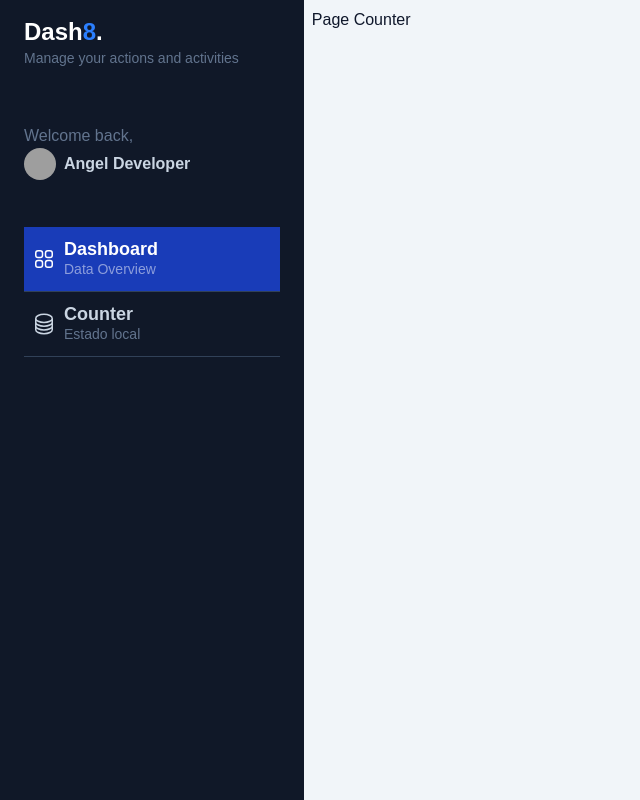
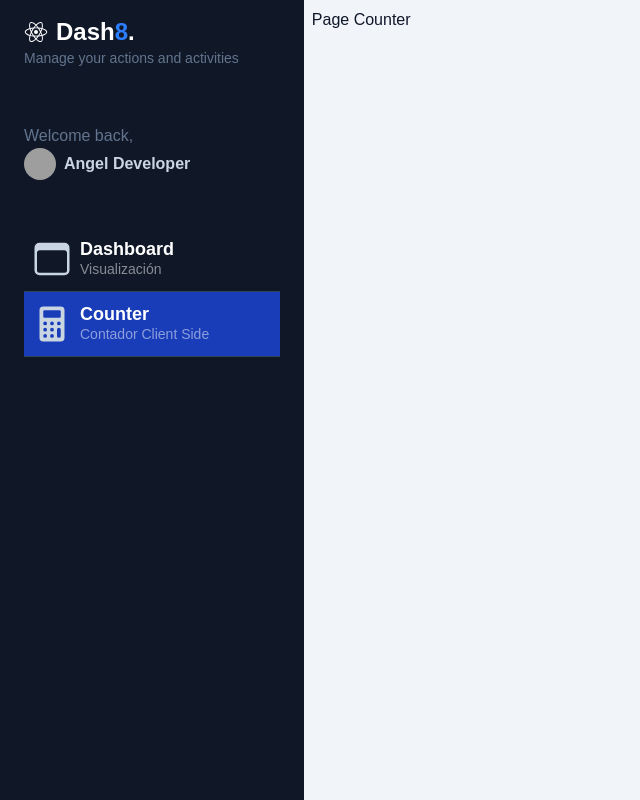
Before and after one commit to Next-Frameworks/02-my-dashboard, a Next.js app: page /dashboard/counter in a window 1280 px wide. Shown: the whole page, without its empty margins (0-640 px from the left). Built offline with nearby package versions, Linux system fonts and the light colour scheme; grey boxes are pictures that could not be loaded.

Commit message:
Iconos y rutas

```diff
--- a/package.json
+++ b/package.json
@@ -12,7 +12,8 @@
     "my-dashboard": "file:",
     "next": "15.3.2",
     "react": "^19.0.0",
-    "react-dom": "^19.0.0"
+    "react-dom": "^19.0.0",
+    "react-icons": "^5.5.0"
   },
   "devDependencies": {
     "@eslint/eslintrc": "^3",
--- a/src/app/components/Sidebar.tsx
+++ b/src/app/components/Sidebar.tsx
@@ -1,4 +1,21 @@
 import Image from 'next/image';
+import { IoBrowsersOutline, IoCalculator, IoLogoReact } from 'react-icons/io5';
+import { SidebarMenuItem } from './SidebarMenuItem';
+
+const menuItems = [
+  {
+    path: '/dashboard/main',
+    icon: <IoBrowsersOutline size={40} />,
+    title: 'Dashboard',
+    subTitle: 'Visualización'
+  },
+  {
+    path: '/dashboard/counter',
+    icon: <IoCalculator size={40} />,
+    title: 'Counter',
+    subTitle: 'Contador Client Side'
+  },
+];
 
 export const Sidebar = () => {
   return (
@@ -7,7 +24,11 @@
       className="bg-gray-900 min-h-screen z-10 text-slate-300 w-64 left-0 h-screen overflow-y-scroll">
 
       <div id="logo" className="my-4 px-6">
-        <h1 className="text-lg md:text-2xl font-bold text-white">Dash<span className="text-blue-500">8</span>.</h1>
+        <h1 className="flex items-center text-lg md:text-2xl font-bold text-white">
+          <IoLogoReact className='mr-2' />
+          <span> Dash</span>
+          <span className="text-blue-500">8</span>.
+        </h1>
         <p className="text-slate-500 text-sm">Manage your actions and activities</p>
       </div>
 
@@ -30,20 +51,15 @@
 
       <div id="nav" className="w-full px-6">
 
-        <a href="#" className="w-full px-2 inline-flex space-x-2 items-center border-b border-slate-700 py-3 bg-blue-800 hover:bg-white/5 transition ease-linear duration-150">
-          <div>
-            <svg xmlns="http://www.w3.org/2000/svg" fill="none" viewBox="0 0 24 24" strokeWidth="1.5" stroke="currentColor" className="w-6 h-6 text-white">
-              <path strokeLinecap="round" strokeLinejoin="round" d="M3.75 6A2.25 2.25 0 016 3.75h2.25A2.25 2.25 0 0110.5 6v2.25a2.25 2.25 0 01-2.25 2.25H6a2.25 2.25 0 01-2.25-2.25V6zM3.75 15.75A2.25 2.25 0 016 13.5h2.25a2.25 2.25 0 012.25 2.25V18a2.25 2.25 0 01-2.25 2.25H6A2.25 2.25 0 013.75 18v-2.25zM13.5 6a2.25 2.25 0 012.25-2.25H18A2.25 2.25 0 0120.25 6v2.25A2.25 2.25 0 0118 10.5h-2.25a2.25 2.25 0 01-2.25-2.25V6zM13.5 15.75a2.25 2.25 0 012.25-2.25H18a2.25 2.25 0 012.25 2.25V18A2.25 2.25 0 0118 20.25h-2.25A2.25 2.25 0 0113.5 18v-2.25z" />
-            </svg>
+        {
+          menuItems.map(item => (
+            <SidebarMenuItem
+              key={ item.path }
+              {...item} />
+          ))
+        }
 
-          </div>
-          <div className="flex flex-col">
-            <span className="text-lg font-bold leading-5 text-white">Dashboard</span>
-            <span className="text-sm text-white/50 hidden md:block">Data Overview</span>
-          </div>
-        </a>
-
-        <a href="#" className="w-full px-2 inline-flex space-x-2 items-center border-b border-slate-700 py-3 hover:bg-white/5 transition ease-linear duration-150">
+        {/* <a href="#" className="w-full px-2 inline-flex space-x-2 items-center border-b border-slate-700 py-3 hover:bg-white/5 transition ease-linear duration-150">
           <div>
             <svg xmlns="http://www.w3.org/2000/svg" fill="none" viewBox="0 0 24 24" strokeWidth="1.5" stroke="currentColor" className="w-6 h-6">
               <path strokeLinecap="round" strokeLinejoin="round" d="M20.25 6.375c0 2.278-3.694 4.125-8.25 4.125S3.75 8.653 3.75 6.375m16.5 0c0-2.278-3.694-4.125-8.25-4.125S3.75 4.097 3.75 6.375m16.5 0v11.25c0 2.278-3.694 4.125-8.25 4.125s-8.25-1.847-8.25-4.125V6.375m16.5 0v3.75m-16.5-3.75v3.75m16.5 0v3.75C20.25 16.153 16.556 18 12 18s-8.25-1.847-8.25-4.125v-3.75m16.5 0c0 2.278-3.694 4.125-8.25 4.125s-8.25-1.847-8.25-4.125" />
@@ -53,7 +69,7 @@
             <span className="text-lg text-slate-300 font-bold leading-5">Counter</span>
             <span className="text-sm text-slate-500 hidden md:block">Estado local</span>
           </div>
-        </a>
+        </a> */}
 
       </div>
 
--- /dev/null
+++ b/src/app/components/SidebarMenuItem.tsx
@@ -0,0 +1,36 @@
+'use client';
+
+import Link from 'next/link';
+import { usePathname } from 'next/navigation';
+import { JSX } from 'react';
+
+interface Props {
+  path: string;
+  icon: JSX.Element;
+  title: string;
+  subTitle: string;
+}
+
+export const SidebarMenuItem = ({path, icon, title, subTitle}: Props) => {
+
+  const currentPath = usePathname();
+
+  return (
+    <Link href={ path }
+          className={`
+            w-full px-2 inline-flex space-x-2 items-center border-b border-slate-700 py-3 hover:bg-white/5 transition ease-linear duration-150
+            ${ currentPath === path ? 'bg-blue-800' : '' }
+          `}>
+
+      <div>
+        { icon }
+      </div>
+
+      <div className="flex flex-col">
+        <span className="text-lg font-bold leading-5 text-white">{ title }</span>
+        <span className="text-sm text-white/50 hidden md:block">{ subTitle }</span>
+      </div>
+
+    </Link>
+  );
+}
--- /dev/null
+++ b/src/app/dashboard/main/page.tsx
@@ -0,0 +1,8 @@
+
+export default function MainPage() {
+  return (
+    <div>
+      <h1>Hello Page</h1>
+    </div>
+  );
+}
--- a/src/app/page.tsx
+++ b/src/app/page.tsx
@@ -1,5 +1,5 @@
 import { redirect } from 'next/navigation';
 
 export default function HomePage() {
-  redirect('dashboard/counter');
+  redirect('dashboard/main');
 }
```
Also changed, not shown: 1 other file (tests, documents, lock files or other folders).
